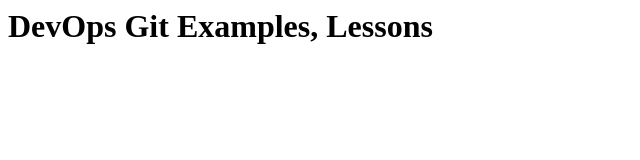
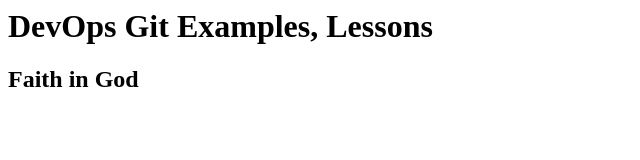
Before and after one commit to MSDlulane/firstDevOpsRepo, a plain HTML site: page index.html in a window 1280 px wide. Shown: the whole page, without its empty margins (0-640 px from the left). Drawn offline with Linux system fonts and the light colour scheme.

Commit message:
adding commit to push remotely

```diff
--- a/index.html
+++ b/index.html
@@ -1,5 +1,6 @@
 <html>
 	<body>
 		<h1>DevOps Git Examples, Lessons</h1>
+		<h2>Faith in God</h2>
 	</body>
 </html>
```
